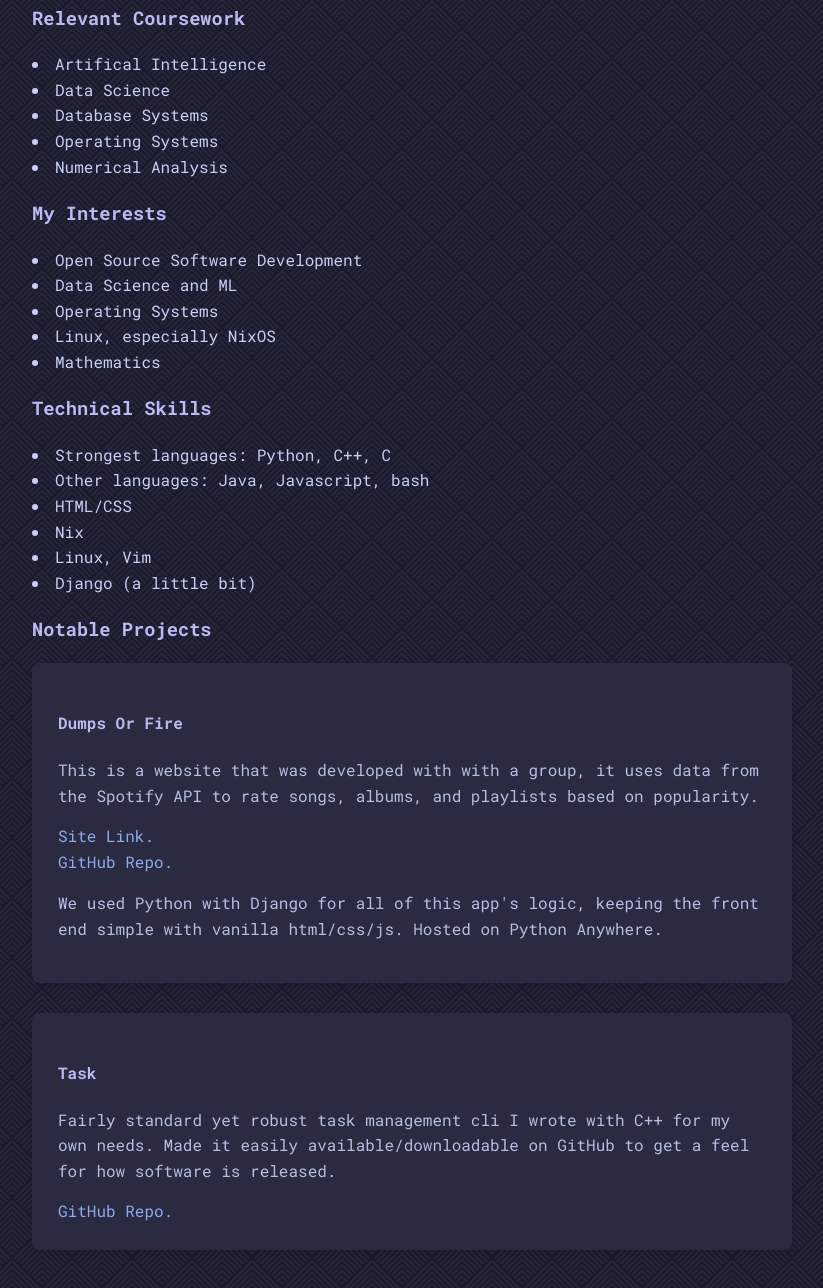
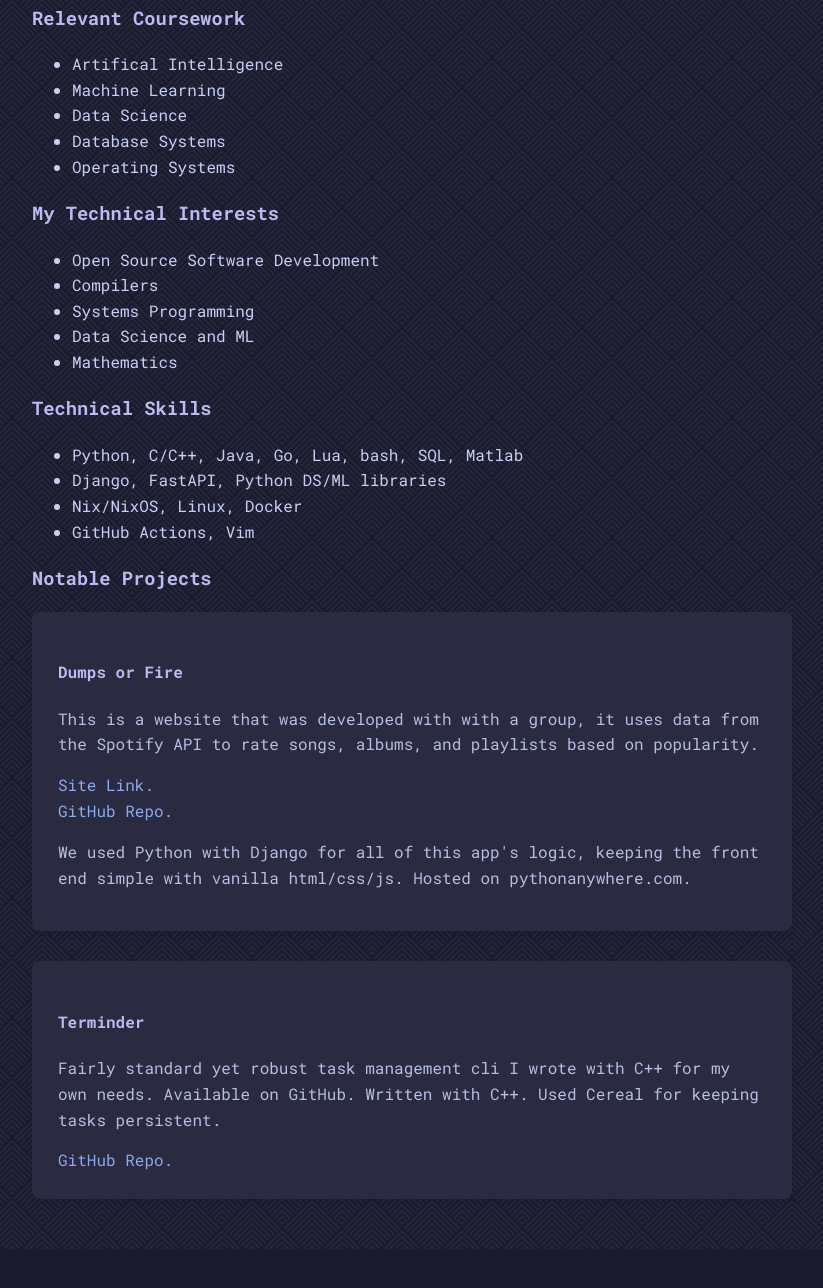
Before and after one commit to TheJolman/portfolio, a plain HTML site: page index.html in a window 1280 px wide. Shown: the part 300-1588 px from the top of the page, without its empty margins (228-1051 px from the left). After the commit the page ends 1549 px from the top, so only its background shows below. Drawn offline with Linux system fonts and the light colour scheme.

Commit message:
html structure improvements

```diff
--- a/index.html
+++ b/index.html
@@ -1,69 +1,96 @@
 <!doctype html>
 <html lang="en-US">
+
 <head>
   <meta charset="utf-8" />
   <meta name="viewport" content="width=device-width" />
   <link rel="preconnect" href="https://fonts.googleapis.com">
   <link rel="preconnect" href="https://fonts.gstatic.com" crossorigin>
-    <link href="https://fonts.googleapis.com/css2?family=Roboto+Mono:ital,wght@0,100..700;1,100..700&display=swap" rel="stylesheet">
+  <link
+    href="https://fonts.googleapis.com/css2?family=Roboto+Mono:ital,wght@0,100..700;1,100..700&display=swap"
+    rel="stylesheet">
   <link rel="stylesheet" href="styles/style.css" />
   <title>My Portfolio</title>
 </head>
+
 <body>
   <div class="container">
+
+    <header>
       <h1>Joshua Holman</h1>
-      <p>Hi there. I am a Computer Science student at CSU, Fullerton (Aug 2023 - Dec 2025 expected).
+    </header>
+
+    <main>
+      <section class="intro">
+
+        <p>Hi there. I am a Computer Science student at CSU, Fullerton (Aug 2023 - Dec 2025
+          expected).
           I also work as math tutor in my free time.</p>
 
         <h3 class="section-title">Some Links</h3>
         <a href="https://www.github.com/TheJolman">My GitHub.</a>
         <br>
         <a href="https://www.linkedin.com/in/joshua-holman-685a39244/">My Linkedin.</a>
+      </section>
 
+      <section class="education">
         <h3 class="section-title">Relevant Coursework</h3>
+        <ul class="class-list">
           <li>Artifical Intelligence</li>
+          <li>Machine Learning</li>
           <li>Data Science</li>
           <li>Database Systems</li>
           <li>Operating Systems</li>
-      <li>Numerical Analysis</li>
+        </ul>
+      </section>
 
-      <h3 id="section-title">My Interests</h3>
+      <section class="interests">
+        <h3 class="section-title">My Technical Interests</h3>
+        <ul class="interests-list">
           <li>Open Source Software Development</li>
+          <li>Compilers</li>
+          <li>Systems Programming</li>
           <li>Data Science and ML</li>
-      <li>Operating Systems</li>
-      <li>Linux, especially NixOS</li>
           <li>Mathematics</li>
+        </ul>
+      </section>
 
-      <div id="skills-container">
-        <h3 id="section-title">Technical Skills</h4>
-        <li>Strongest languages: Python, C++, C</li>
-        <li>Other languages: Java, Javascript, bash</li>
-        <li>HTML/CSS</li>
-        <li>Nix</li>
-        <li>Linux, Vim</li>
-        <li>Django (a little bit)</li>
-      </div>
+      <section class="skills">
+        <h3 class="section-title">Technical Skills</h3>
+        <ul class="skills-list">
+          <li>Python, C/C++, Java, Go, Lua, bash, SQL, Matlab</li>
+          <li>Django, FastAPI, Python DS/ML libraries</li>
+          <li>Nix/NixOS, Linux, Docker</li>
+          <li>GitHub Actions, Vim</li>
+        </ul>
+      </section>
 
-
-      <h3 id="section-title">Notable Projects</h3>
+      <section class="projects">
+        <h3 class="section-title">Notable Projects</h3>
         <div class="project-card">
 
-        <h4>Dumps Or Fire</h4>
-        <p>This is a website that was developed with with a group, it uses data from the Spotify API to rate songs, albums, and playlists based on popularity.</p>
+          <h4>Dumps or Fire</h4>
+          <p>This is a website that was developed with with a group, it uses data from the Spotify
+            API
+            to rate songs, albums, and playlists based on popularity.</p>
           <a href="https://jolman.pythonanywhere.com/">Site Link.</a>
           <br>
           <a href="https://BCSchool/Software-Project">GitHub Repo.</a>
-        <p>We used Python with Django for all of this app's logic, keeping the front end simple with vanilla html/css/js. Hosted on Python Anywhere.</p>
+          <p>We used Python with Django for all of this app's logic, keeping the front end simple
+            with
+            vanilla html/css/js. Hosted on pythonanywhere.com.</p>
         </div>
 
         <div class="project-card">
-        <h4>Task</h4>
-        <p>Fairly standard yet robust task management cli I wrote with C++ for my own needs. Made it easily available/downloadable on GitHub to get a feel for how software is released.</p>
-        <a href="https://TheJolman/task">GitHub Repo.</a>
+          <h4>Terminder</h4>
+          <p>Fairly standard yet robust task management cli I wrote with C++ for my own needs.
+            Available
+            on GitHub.
+            Written with C++. Used Cereal for keeping tasks persistent.</p>
+          <a href="https://TheJolman/terminder-or-fire">GitHub Repo.</a>
         </div>
-
+      </section>
+    </main>
   </div>
-
 </body>
-
 </html>
```
Lines whose indentation alone changed are shown as unchanged.
